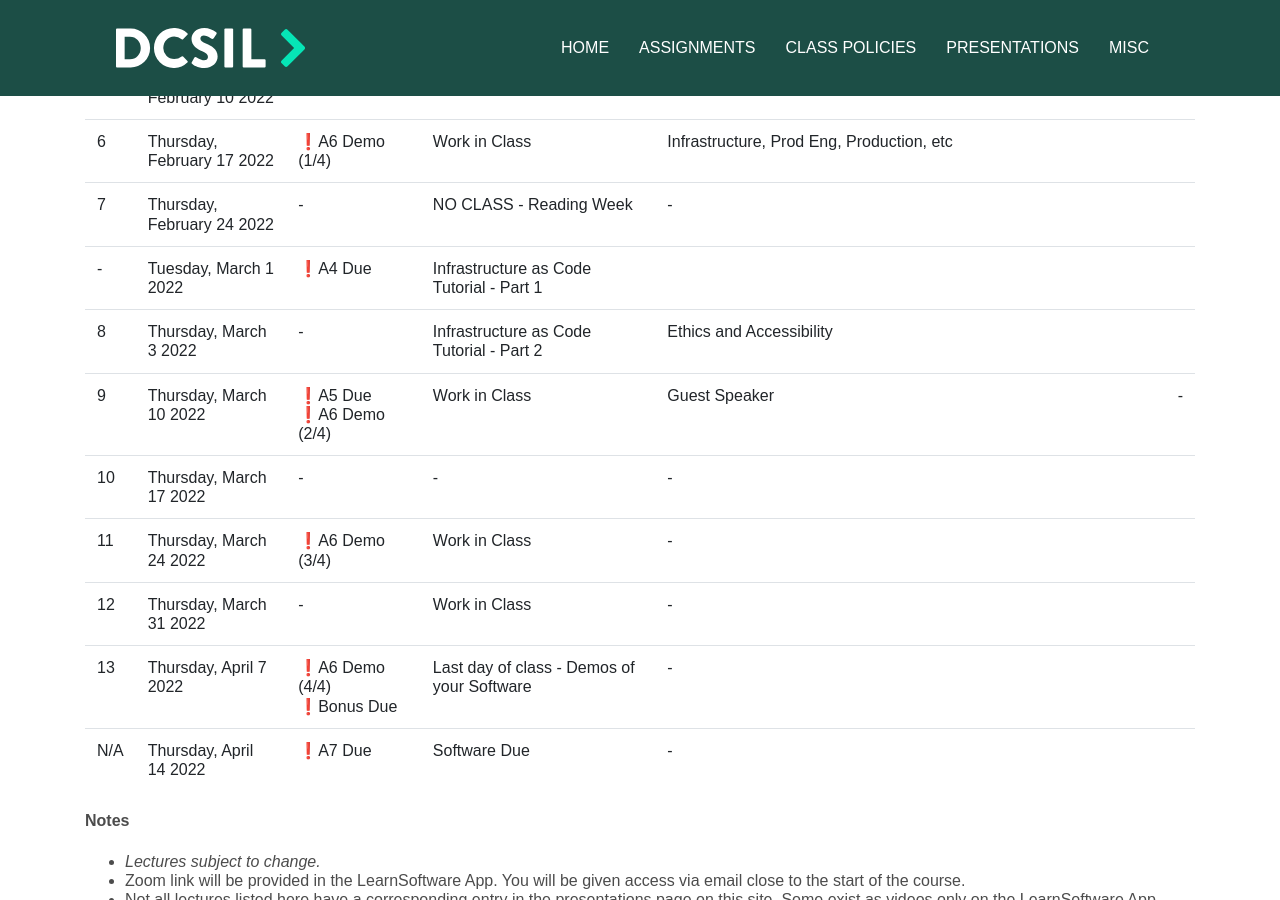
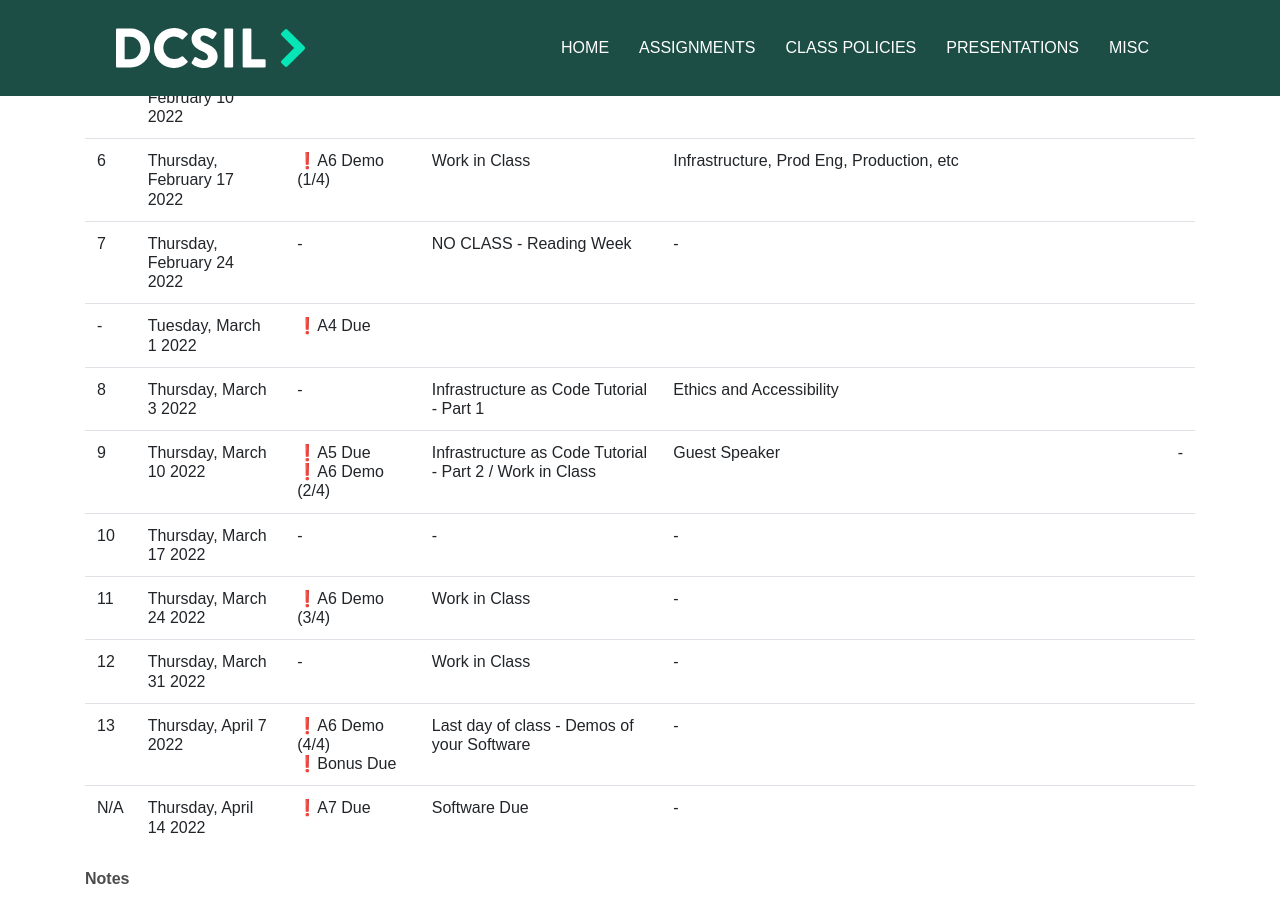
Before and after one commit to dcsil/CSC491, a Jekyll site: the page built from other_pages/schedule.md, in a window 1280 px wide and 900 px high, scrolled down 623 px. Built offline with Jekyll 4.4.1, drawn with Linux system fonts in a browser that asks for light colours; our own code applies the rules of GitHub Pages for plain Markdown files.

Commit message:
wait, wrong dates

```diff
--- a/other_pages/schedule.md
+++ b/other_pages/schedule.md
@@ -13,9 +13,9 @@ This is a class schedule indicating what we aim to do each week and the recommen
 | 5 | Thursday, February 10 2022  | ❗A3 Due | Work in Class | UX Research + Data Bias |
 | 6 | Thursday, February 17 2022  | ❗A6 Demo (1/4) | Work in Class | Infrastructure, Prod Eng, Production, etc |
 | 7 | Thursday, February 24 2022  | - | NO CLASS - Reading Week | - |
-| - | Tuesday, March 1 2022       | ❗A4 Due | Infrastructure as Code Tutorial - Part 1 | |
-| 8 | Thursday, March 3 2022      | - | Infrastructure as Code Tutorial - Part 2 | Ethics and Accessibility |
-| 9 | Thursday, March 10 2022     | ❗A5 Due<br>❗A6 Demo (2/4) | Work in Class | Guest Speaker | - |
+| - | Tuesday, March 1 2022       | ❗A4 Due |  | |
+| 8 | Thursday, March 3 2022      | - | Infrastructure as Code Tutorial - Part 1 | Ethics and Accessibility |
+| 9 | Thursday, March 10 2022     | ❗A5 Due<br>❗A6 Demo (2/4) | Infrastructure as Code Tutorial - Part 2 / Work in Class | Guest Speaker | - |
 | 10 | Thursday, March 17 2022    | - | - | - |
 | 11 | Thursday, March 24 2022    | ❗A6 Demo (3/4) | Work in Class | - |
 | 12 | Thursday, March 31 2022    | - | Work in Class | - |
```
